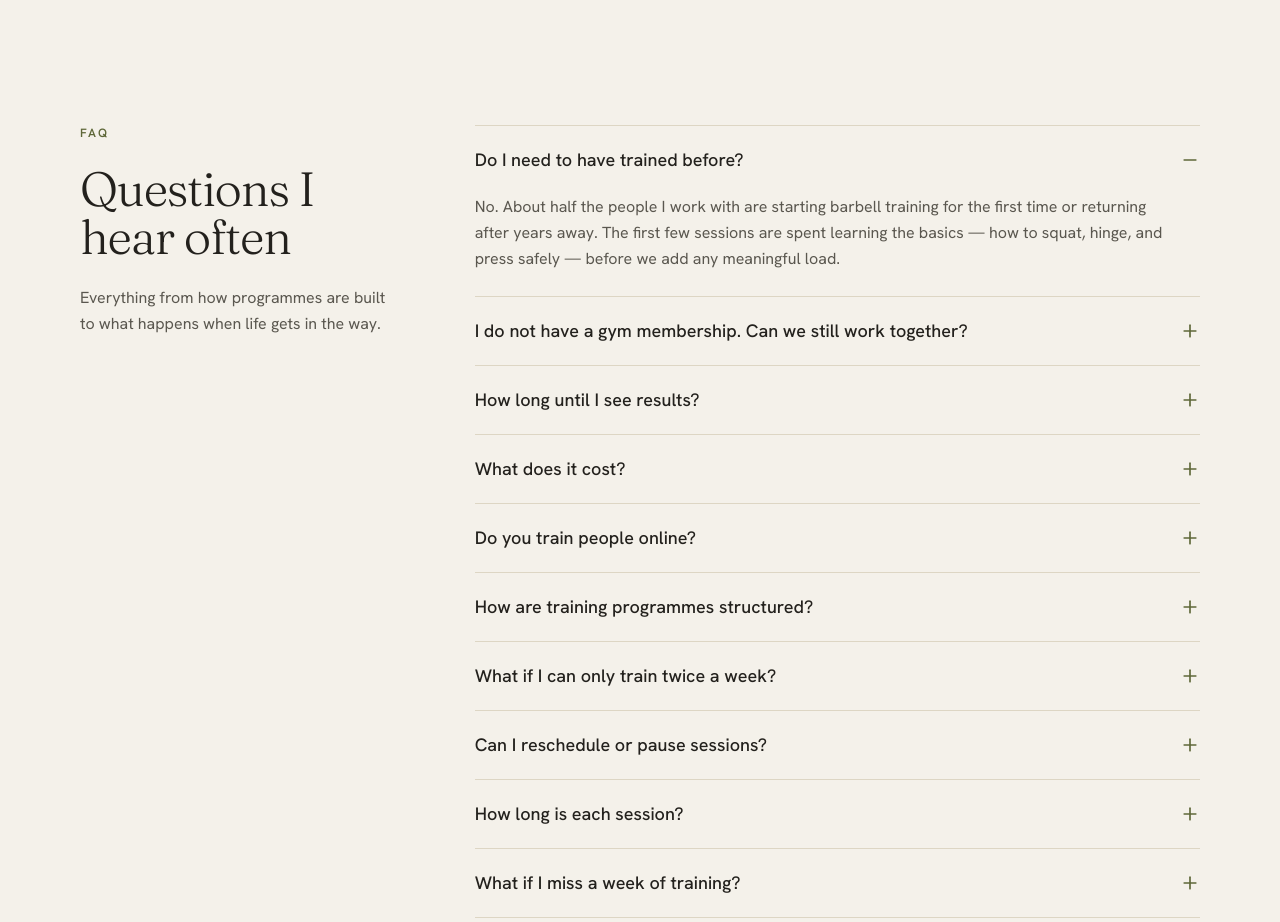
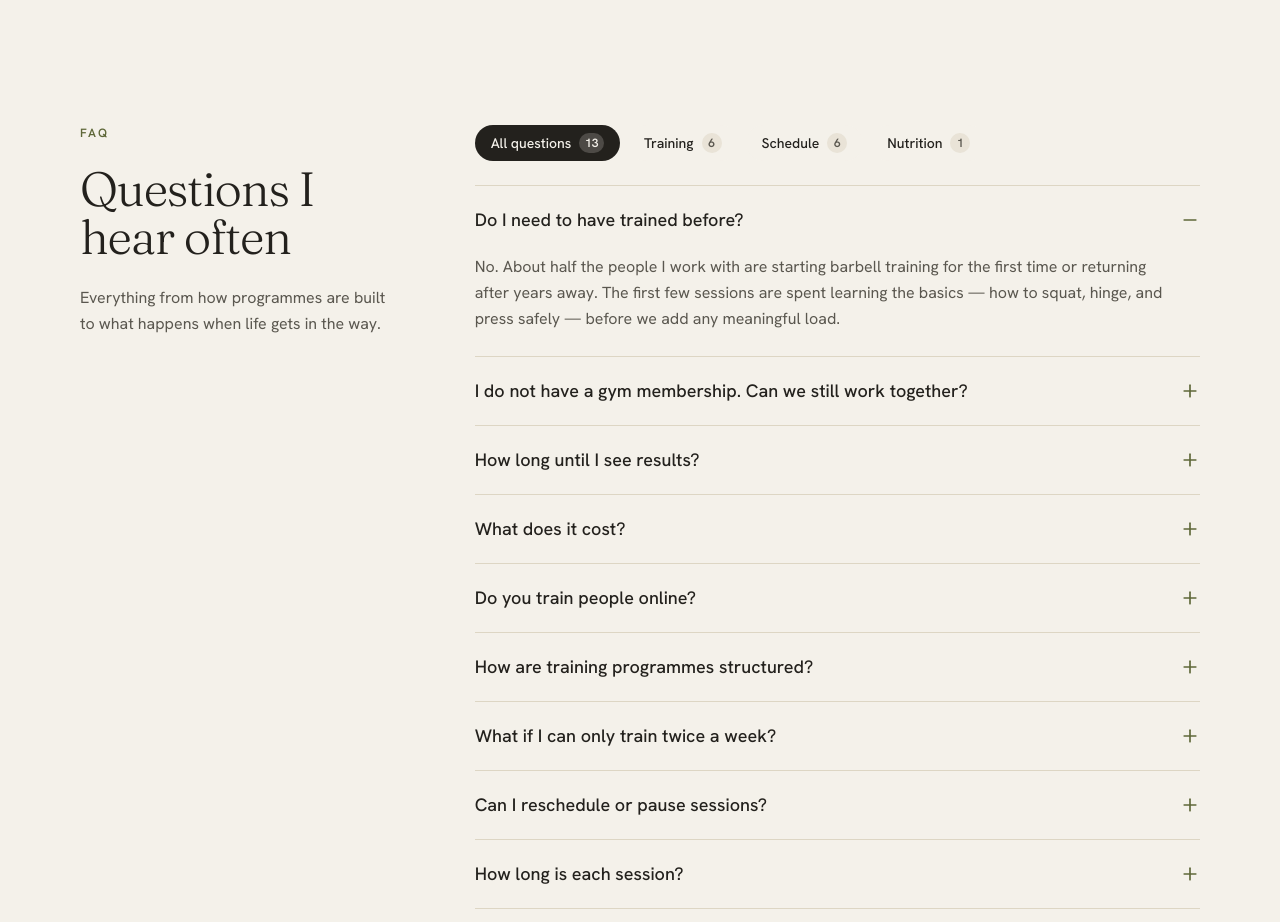
Before and after one commit to Eclipse-2310/FORMFITNESS, a React (Vite) app: page / in a window 1280 px wide. Shown: the part 5420-6342 px from the top of the page. Built offline with nearby package versions, Linux system fonts and the light colour scheme; no server answers.

Commit message:
update from claude

```diff
--- a/src/components/Faq.tsx
+++ b/src/components/Faq.tsx
@@ -1,9 +1,22 @@
-import { useState, useRef, useEffect } from 'react';
+import { useState, useRef, useEffect, useMemo } from 'react';
 import { Plus, Minus } from 'lucide-react';
-import { FAQ } from '@/content';
+import { FAQ, FAQ_CATEGORIES, type FaqCategory } from '@/content';
+
+type Filter = FaqCategory | 'all';
 
 export function Faq() {
   const [open, setOpen] = useState<number | null>(0);
+  const [filter, setFilter] = useState<Filter>('all');
+
+  const visibleItems = useMemo(() => {
+    if (filter === 'all') return FAQ.items;
+    return FAQ.items.filter((item) => item.category === filter);
+  }, [filter]);
+
+  const handleFilterChange = (f: Filter) => {
+    setFilter(f);
+    setOpen(null);
+  };
 
   return (
     <section id="faq" className="bg-canvas py-24 lg:py-36">
@@ -24,11 +37,47 @@ export function Faq() {
           </div>
 
           <div className="lg:col-span-8">
+            <div className="mb-6 flex flex-wrap gap-2">
+              {FAQ_CATEGORIES.map((cat) => {
+                const isActive = filter === cat.key;
+                const count =
+                  cat.key === 'all'
+                    ? FAQ.items.length
+                    : FAQ.items.filter((i) => i.category === cat.key).length;
+                return (
+                  <button
+                    key={cat.key}
+                    onClick={() => handleFilterChange(cat.key as Filter)}
+                    className={[
+                      'focus-visible-ring inline-flex items-center gap-2 rounded-full px-4 py-2 text-sm font-medium transition-all duration-200',
+                      isActive
+                        ? 'bg-ink text-canvas'
+                        : 'bg-canvas-200 text-ink-60 hover:bg-canvas-300 hover:text-ink',
+                    ].join(' ')}
+                    aria-pressed={isActive}
+                  >
+                    {cat.label}
+                    <span
+                      className={[
+                        'inline-flex items-center justify-center rounded-full text-xs font-semibold tabular-nums',
+                        isActive
+                          ? 'bg-canvas/20 text-canvas'
+                          : 'bg-canvas-400/50 text-ink-50',
+                      ].join(' ')}
+                      style={{ minWidth: '1.25rem', height: '1.25rem', padding: '0 0.35rem' }}
+                    >
+                      {count}
+                    </span>
+                  </button>
+                );
+              })}
+            </div>
+
             <dl className="divide-y divide-canvas-400 border-t border-canvas-400">
-              {FAQ.items.map((item, i) => {
+              {visibleItems.map((item, i) => {
                 const isOpen = open === i;
                 return (
-                  <div key={i}>
+                  <div key={`${filter}-${i}`}>
                     <dt>
                       <button
                         onClick={() => setOpen(isOpen ? null : i)}
@@ -52,6 +101,12 @@ export function Faq() {
                 );
               })}
             </dl>
+
+            {visibleItems.length === 0 && (
+              <p className="py-12 text-center text-base text-ink-50">
+                No questions in this category yet.
+              </p>
+            )}
           </div>
         </div>
       </div>
--- a/src/content.ts
+++ b/src/content.ts
@@ -217,6 +217,15 @@ export const COACH = {
   note: 'Daniel is a fictional persona created for this portfolio concept. The photograph is licensed stock imagery and does not depict a real coach.',
 };
 
+export type FaqCategory = 'training' | 'schedule' | 'nutrition';
+
+export const FAQ_CATEGORIES: { key: FaqCategory | 'all'; label: string }[] = [
+  { key: 'all', label: 'All questions' },
+  { key: 'training', label: 'Training' },
+  { key: 'schedule', label: 'Schedule' },
+  { key: 'nutrition', label: 'Nutrition' },
+];
+
 export const FAQ = {
   eyebrow: 'FAQ',
   title: 'Questions I hear often',
@@ -224,54 +233,67 @@ export const FAQ = {
     {
       q: 'Do I need to have trained before?',
       a: 'No. About half the people I work with are starting barbell training for the first time or returning after years away. The first few sessions are spent learning the basics — how to squat, hinge, and press safely — before we add any meaningful load.',
+      category: 'training' as const,
     },
     {
       q: 'I do not have a gym membership. Can we still work together?',
       a: 'Yes. For 1-to-1 coaching I bring the equipment I need — barbells are not always practical, but dumbbells, kettlebells, and bands cover a great deal. For programme design, I will write around whatever you have access to, including a single pair of dumbbells at home.',
+      category: 'training' as const,
     },
     {
       q: 'How long until I see results?',
       a: 'If "results" means getting stronger on the main lifts, most people see clear progress within four to six weeks of consistent training. If it means a specific body composition change, that depends on factors outside the gym — sleep, nutrition, stress — and I will not promise a timeline I cannot control.',
+      category: 'training' as const,
     },
     {
       q: 'What does it cost?',
       a: 'Pricing depends on the option and frequency. Rather than publish numbers that may not fit your situation, I prefer we have a short conversation first. There is no obligation and no pressure to commit.',
+      category: 'schedule' as const,
     },
     {
       q: 'Do you train people online?',
       a: 'Programme Design is remote by design — you train on your own and we check in by message weekly. 1-to-1 coaching is in-person in South London. I do not currently offer live video coaching.',
+      category: 'schedule' as const,
     },
     {
       q: 'How are training programmes structured?',
       a: 'Every programme is built around three to four main lifts per session — typically a squat, a hinge, a press, and a pull. Accessory work fills in around those. The structure stays consistent week to week, but the weight, reps, and sets progress on a four-week cycle so you are always doing slightly more than last time. You will always know what you are doing and why.',
+      category: 'training' as const,
     },
     {
       q: 'What if I can only train twice a week?',
       a: 'Twice a week is enough to make meaningful progress, especially for strength. A two-day programme simply uses full-body sessions rather than splitting movements across days. Three sessions is the sweet spot for most people, but two is perfectly workable if that is what your schedule allows.',
+      category: 'schedule' as const,
     },
     {
       q: 'Can I reschedule or pause sessions?',
       a: 'Yes. Sessions can be rescheduled with 24 hours notice — life happens, and a missed session should not derail your programme. If you need to pause entirely for travel, illness, or a busy period at work, we put the programme on hold and resume where you left off. You do not lose progress by taking a week or two off.',
+      category: 'schedule' as const,
     },
     {
       q: 'How long is each session?',
       a: '1-to-1 coaching sessions run 60 minutes including warm-up and cool-down. If you are doing Programme Design on your own, sessions are typically 45 to 75 minutes depending on the day — I write the plan so you know roughly how long to budget, and you can adjust rest periods to fit a tighter window when needed.',
+      category: 'schedule' as const,
     },
     {
       q: 'What if I miss a week of training?',
       a: 'Missing a week is not a problem. When you return, we repeat the last completed week rather than pushing forward — this lets your body re-adapt without excessive soreness. Two or three missed weeks may mean we deload and rebuild slightly, but the strength you have built does not disappear that quickly.',
+      category: 'schedule' as const,
     },
     {
       q: 'Do programmes include nutrition guidance?',
       a: 'Programme Design includes basic nutrition principles — enough protein, sensible meal timing, and realistic habits — but I am not a registered dietitian and do not write detailed meal plans. If you need specific dietary support I will refer you to someone qualified. Training and nutrition are separate disciplines, and I respect that boundary.',
+      category: 'nutrition' as const,
     },
     {
       q: 'How do you track progress over time?',
       a: 'Every session is logged — weights, sets, reps, and notes on how each lift felt. For 1-to-1 clients I track this during the session. For Programme Design clients, you log your sessions in a shared spreadsheet and we review them in the weekly check-in. You can see your numbers trending up over weeks and months, which is the most honest measure of progress.',
+      category: 'training' as const,
     },
     {
       q: 'Is this a real business?',
       a: 'No. FORM / FITNESS is a fictional portfolio concept built to demonstrate design and front-end work. No services are actually offered, and the WhatsApp link is for demonstration only.',
+      category: 'training' as const,
     },
   ],
 };
```
